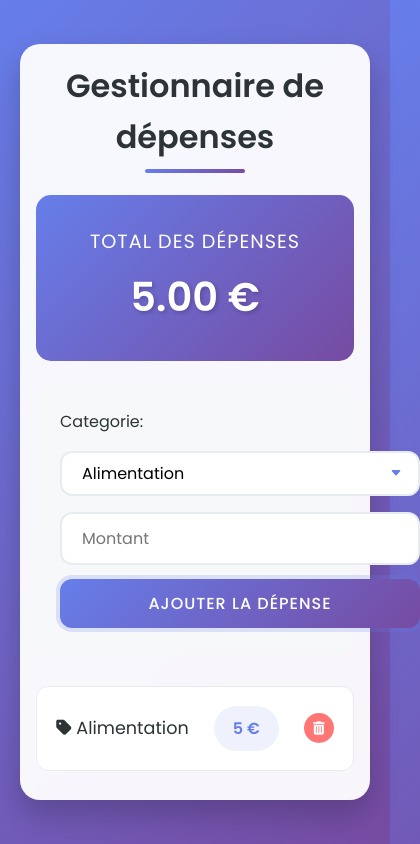
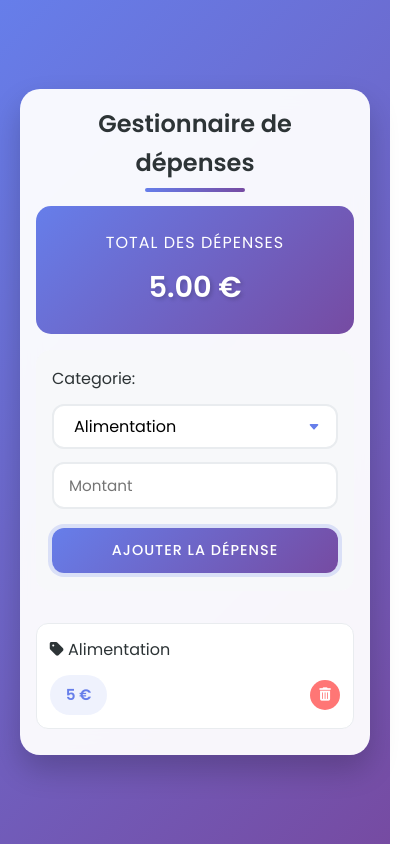
Before and after one commit to ibrax12/tracker.github.io, a plain HTML site: page index.html in a window 390 px wide. Both pictures are taken after typing "5" into the empty fields and a click on the input "Ajouter la dépense". Shown: the whole page, 420 px wide, since content can reach past the window. Drawn offline with nearby package versions, Linux system fonts and the light colour scheme.

Commit message:
Update index.html

```diff
--- a/index.html
+++ b/index.html
@@ -230,18 +230,89 @@
       }
 
       @media (max-width: 768px) {
-        form {
-          grid-template-columns: 1fr;
+        body {
+          padding: 10px;
         }
 
         .container {
           padding: 1rem;
+          margin: 10px;
+          width: calc(100% - 20px);
         }
 
         h1 {
+          font-size: 1.8rem;
+          margin-bottom: 1.5rem;
+        }
+
+        form {
+          grid-template-columns: 1fr;
+          gap: 0.8rem;
+          padding: 1rem;
+        }
+
+        input,
+        .select {
+          width: 100%;
+          padding: 10px 15px;
+          font-size: 0.95rem;
+        }
+
+        input[type='submit'] {
+          padding: 12px 20px;
+          margin-top: 0.5rem;
+        }
+
+        #total-container {
+          padding: 1.5rem;
+          margin-bottom: 1rem;
+        }
+
+        #total {
           font-size: 2rem;
         }
+
+        .depense-item {
+          padding: 1rem;
+          margin: 0.6rem 0;
+          flex-wrap: wrap;
+          gap: 0.8rem;
+        }
+
+        .depense {
+          flex: 1 1 100%;
+          font-size: 1rem;
+        }
+
+        .montant {
+          margin-right: auto;
+          font-size: 0.95rem;
+          padding: 0.5rem 1rem;
+        }
       }
+
+      @media (max-width: 480px) {
+        h1 {
+          font-size: 1.5rem;
+        }
+
+        #total-container p {
+          font-size: 1rem;
+        }
+
+        #total {
+          font-size: 1.8rem;
+        }
+
+        .depense-item {
+          padding: 0.8rem;
+        }
+
+        input[type='submit'] {
+          font-size: 0.9rem;
+        }
+      }
+
       .remove {
         background: #ff7675;
         color: white;
@@ -364,7 +435,7 @@
             );
             const nouveauTotal = (currentTotal - montantASupprimer).toFixed(2);
             total.textContent = nouveauTotal + ' €';
-          }, 500);
+          }, 100);
         });
 
         depenseItem.appendChild(spandepense);
```
